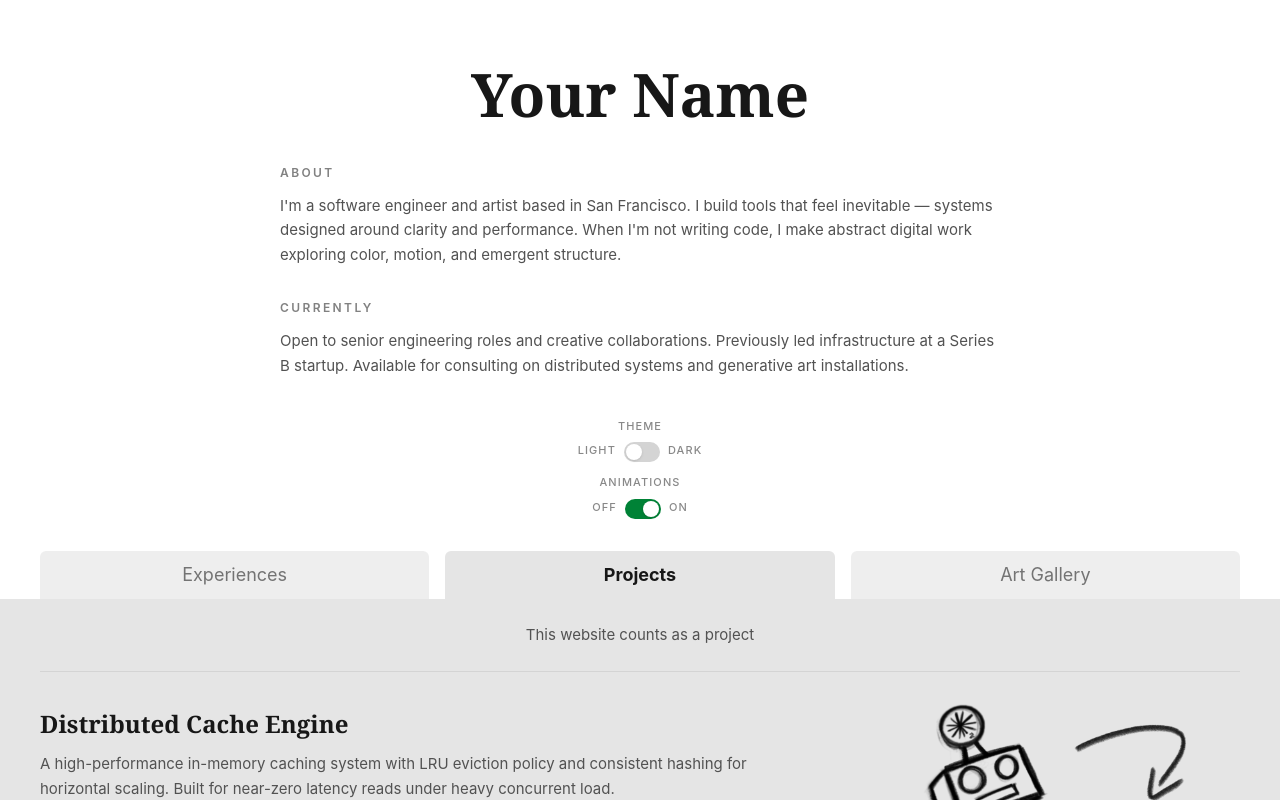
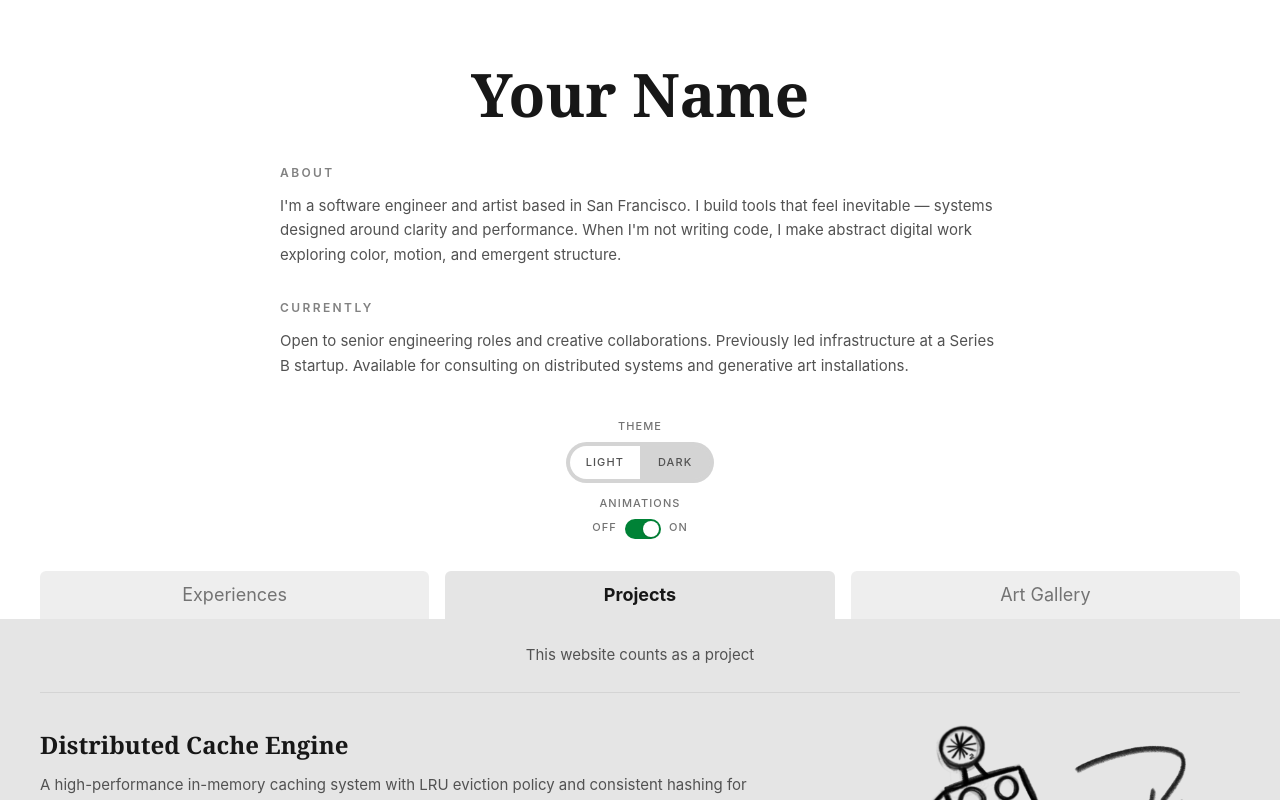
Before and after one commit to auricz/portfolio, a Next.js app: page /projects in a window 1280 px wide. Shown: the top 800 px of the page. Built offline with nearby package versions, Linux system fonts and the light colour scheme.

Commit message:
theme toggle redesign

```diff
--- a/components/ThemeToggle.tsx
+++ b/components/ThemeToggle.tsx
@@ -39,6 +39,7 @@ export default function ThemeToggle({ toggleData }: ThemeToggleProps) {
       onChange={toggle}
       ariaLabel="Toggle color theme"
       visible={isDark !== null}
+      themeDesign
     />
   );
 }
--- a/components/Toggle.tsx
+++ b/components/Toggle.tsx
@@ -8,18 +8,50 @@ interface ToggleProps {
   onChange: () => void;
   ariaLabel: string;
   visible?: boolean;
+  themeDesign?: boolean;
 }
+
+const sharedBtnClass: string = `
+  px-4 py-2
+  border-4 border-neutral-300 dark:border-neutral-600
+  text-[11px] font-medium uppercase tracking-widest
+  text-neutral-600 dark:text-neutral-300
+  focus-visible:outline-2 focus-visible:outline-offset-1
+  transition-colors duration-200
+`;
+
+const selectedClass: string = "bg-white dark:bg-black";
+const notSelectedClass: string = "cursor-pointer bg-neutral-300 dark:bg-neutral-600"
 
 // Shared switch UI used by ThemeToggle and AnimationToggle so both stay
 // visually consistent; each caller owns its own state and persistence.
-export default function Toggle({ toggleData, checked, onChange, ariaLabel, visible = true }: ToggleProps) {
+export default function Toggle({ toggleData, checked, onChange, ariaLabel, visible = true, themeDesign = false }: ToggleProps) {
   return (
     <div className={`flex flex-col items-center gap-2 transition-opacity duration-270 ${visible ? 'opacity-100' : 'opacity-0'}`}>
-      <span className="text-[11px] font-medium uppercase tracking-widest text-neutral-500/85 dark:text-neutral-500">
+      <span className="text-[11px] font-medium uppercase tracking-widest text-neutral-500">
         {toggleData.label}
       </span>
+      {themeDesign ?
+        // For binary options that isn't ON or OFF, likeLLight or Dark theme
+        <div className="grid grid-cols-2">
+          <button
+            className={`${sharedBtnClass} border-r-0 rounded-l-full ${checked ? notSelectedClass : selectedClass}`}
+            onClick={() => checked && onChange()}
+          >
+            {toggleData.offLabel}
+          </button>
+          <button
+            className={`${sharedBtnClass} border-l-0 rounded-r-full ${checked ? selectedClass : notSelectedClass}`}
+            onClick={() => !checked && onChange()}
+          >
+            {toggleData.onLabel}
+          </button>
+        </div>
+        :
+        // ON/OFF switch
+        <>
           <div className="flex justify-between gap-2">
-        <span className="text-[11px] font-medium uppercase tracking-widest text-neutral-500/85 dark:text-neutral-500">
+            <span className="text-[11px] font-medium uppercase tracking-widest text-neutral-500">
               {toggleData.offLabel}
             </span>
             <button
@@ -39,15 +71,16 @@ export default function Toggle({ toggleData, checked, onChange, ariaLabel, visib
               `}
             >
               <span
-            className={`h-4 w-4 rounded-full bg-white shadow transition-transform duration-80 ${
-              checked ? "translate-x-4" : "translate-x-0"
+                className={`h-4 w-4 rounded-full bg-white shadow transition-transform duration-80 ${checked ? "translate-x-4" : "translate-x-0"
                   }`}
               />
             </button>
-        <span className="text-[11px] font-medium uppercase tracking-widest text-neutral-500/85 dark:text-neutral-500">
+            <span className="text-[11px] font-medium uppercase tracking-widest text-neutral-500">
               {toggleData.onLabel}
             </span>
           </div>
+        </>
+      }
     </div>
   );
 }
```
Lines whose indentation alone changed are shown as unchanged.
